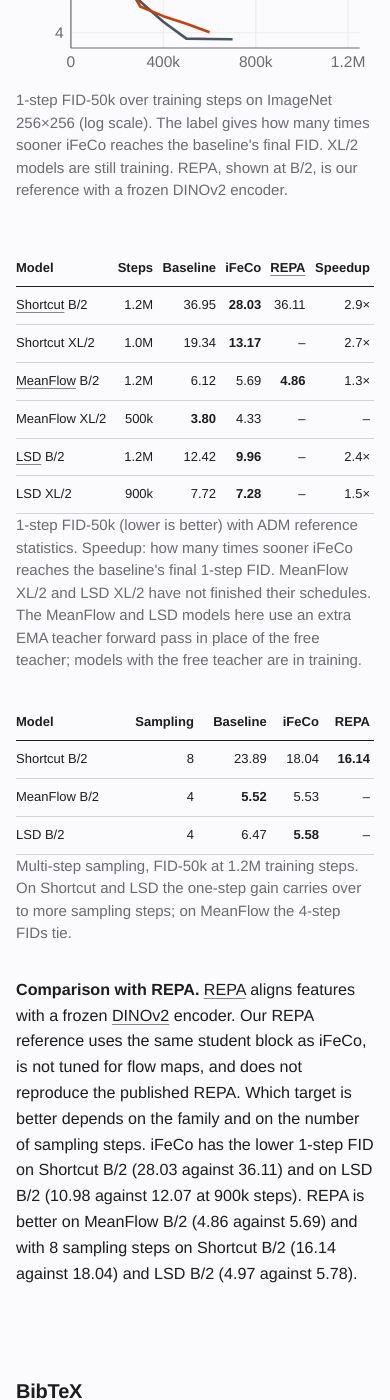
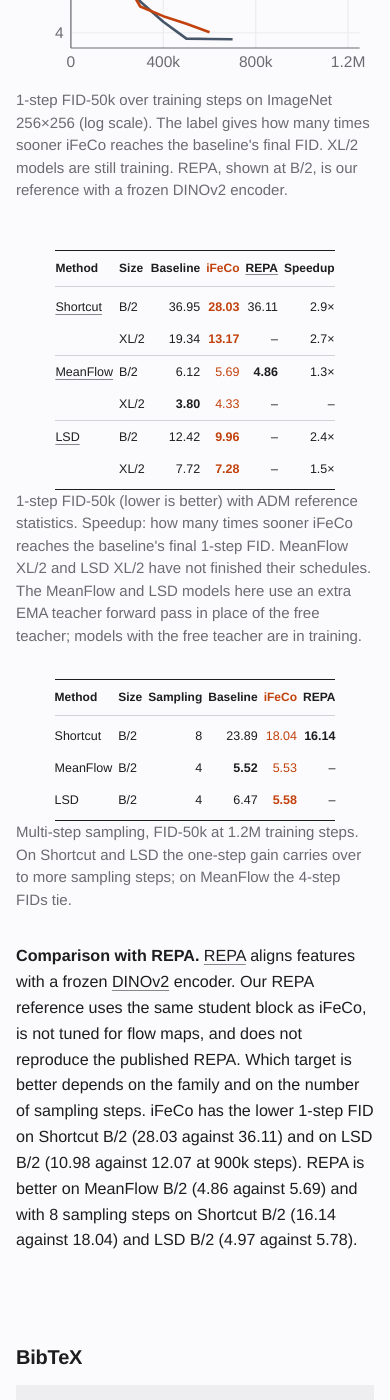
Before and after one commit to rabiulcste/rabiulcste.github.io, a Jekyll site: the page built from ifeco-flow-maps/index.html, in a window 390 px wide and 1400 px high, scrolled down 4941 px. Built offline with Jekyll 4.4.1, drawn with Linux system fonts in a browser that asks for light colours.

Commit message:
Shared design language: booktabs tables with page accent for our method, captions in the text column; iFeCo tables grouped by method

```diff
--- a/css/project.css
+++ b/css/project.css
@@ -111,15 +111,26 @@ p { margin-block: 0 16px; }
     font-size: var(--text-secondary);
 }
 figcaption, .caption { margin-top: 12px; color: var(--muted); font-size: var(--text-secondary); line-height: 1.5; }
+/* Captions keep the text column even under a wide figure (a caption split under two diagram halves is the exception). */
+.wide figcaption:not(.drift-steps), figure.wide > figcaption { max-width: var(--col); margin-left: auto; margin-right: auto; }
 
 /* Tables */
 .table-wrap { overflow-x: auto; margin: 0; }
 .caption { margin-block: 12px 32px; }
-table { width: 100%; border-collapse: collapse; font-size: var(--text-secondary); font-variant-numeric: tabular-nums; }
-th, td { padding: 8px 12px; text-align: right; border-bottom: 1px solid var(--border); white-space: nowrap; }
-th:first-child, td:first-child { text-align: left; }
-thead th { font-weight: 600; border-bottom-color: var(--text); }
+/* Booktabs: top rule, thin rule under the header, bottom rule, no row dividers. Tables take the width they need, centred like the charts. */
+table { width: auto; min-width: min(100%, 420px); margin-inline: auto; border-collapse: collapse; font-size: 14px; font-variant-numeric: tabular-nums;
+    border-top: 1.5px solid var(--text); border-bottom: 1.5px solid var(--text); }
+th, td { padding: 6px 0 6px 28px; text-align: right; white-space: nowrap; border: 0; }
+th:first-child, td:first-child { padding-left: 0; text-align: left; }
+thead th { font-size: 13px; font-weight: 600; padding-block: 8px; border-bottom: 1px solid var(--border); }
+tbody tr:first-child > * { padding-top: 10px; }
+tbody tr:last-child > * { padding-bottom: 10px; }
+tbody tr.grp > * { border-top: 1px solid var(--border); }
+tbody th[colspan] { padding-top: 12px; font-size: 13px; font-weight: 600; color: var(--muted); text-align: left; }
+th.l, td.l { text-align: left; }
 tr.ours td { font-weight: 600; }
+/* Our method's column takes the page accent; each page sets --accent to its own colour. */
+table .ours { color: var(--accent, var(--text)); }
 table.text th, table.text td { text-align: left; }
 
 /* BibTeX */
@@ -150,7 +161,9 @@ footer.site a { color: var(--muted); text-decoration: none; }
 .tabs[hidden] { display: none; }
 /* Phones: tables and BibTeX wrap instead of scrolling sideways. */
 @media (max-width: 767px) {
-    td, th { white-space: normal; padding-left: 6px; padding-right: 6px; }
+    td, th { white-space: normal; padding-left: 6px; padding-right: 0; }
+    table { font-size: 12.5px; min-width: 0; }
+    thead th { font-size: 12px; }
     td:first-child, th:first-child { padding-left: 0; }
     #bibtex pre { white-space: pre-wrap; overflow-wrap: anywhere; }
 }
--- a/ifeco-flow-maps/index.html
+++ b/ifeco-flow-maps/index.html
@@ -27,6 +27,9 @@ bibtex: |
 ---
 <!-- TODO: co-authors (add them to the authors list and the bibtex) -->
 <style>
+    :root { --accent: var(--acc); }
+    .fe-short { display: none; }
+    @media (max-width: 767px) { .fe-desk { display: none; } }
     /* Amber is iFeCo (student block, teacher's cleaner view, loss), slate the baseline and the flow-map loss, violet REPA. */
     :root { --dim: 0.1; --acc: #c2410c; --acc-f: #fff1e6; --acc-s: #ffedd5; --sl: #475569; --sl-f: #f1f5f9; --rep: #7c3aed; --grid: #ececef; }
     @media (prefers-color-scheme: dark) {
@@ -110,10 +113,7 @@ bibtex: |
         .fe-pair { gap: 12px; }
         .fe-long { display: none; }
         .fe-btns { flex-wrap: nowrap; }
-        /* six columns in 358px: smaller type, tighter cells, no backbone prefix */
-        #results table { font-size: 13px; }
-        #results td, #results th { padding-left: 4px; padding-right: 4px; }
-        #results td:first-child, #results th:first-child { padding-left: 0; }
+        .fe-short { display: inline; }
     }
 </style>
 
@@ -787,15 +787,15 @@ bibtex: |
     <div class="table-wrap">
         <table>
             <thead>
-                <tr><th>Model</th><th>Steps</th><th>Baseline</th><th>iFeCo</th><th><a href="https://arxiv.org/abs/2410.06940">REPA</a></th><th>Speedup</th></tr>
+                <tr><th>Method</th><th class="l"><span class="fe-long">Backbone</span><span class="fe-short">Size</span></th><th class="fe-desk">Steps</th><th>Baseline</th><th class="ours">iFeCo</th><th><a href="https://arxiv.org/abs/2410.06940">REPA</a></th><th>Speedup</th></tr>
             </thead>
             <tbody>
-                <tr><td><a href="https://arxiv.org/abs/2410.12557">Shortcut</a> <span class="fe-long">DiT-</span>B/2</td><td>1.2M</td><td>36.95</td><td><strong>28.03</strong></td><td>36.11</td><td>2.9&times;</td></tr>
-                <tr><td>Shortcut <span class="fe-long">DiT-</span>XL/2</td><td>1.0M</td><td>19.34</td><td><strong>13.17</strong></td><td>&ndash;</td><td>2.7&times;</td></tr>
-                <tr><td><a href="https://arxiv.org/abs/2505.13447">MeanFlow</a> <span class="fe-long">SiT-</span>B/2</td><td>1.2M</td><td>6.12</td><td>5.69</td><td><strong>4.86</strong></td><td>1.3&times;</td></tr>
-                <tr><td>MeanFlow <span class="fe-long">SiT-</span>XL/2</td><td>500k</td><td><strong>3.80</strong></td><td>4.33</td><td>&ndash;</td><td>&ndash;</td></tr>
-                <tr><td><a href="https://arxiv.org/abs/2505.18825">LSD</a> <span class="fe-long">SiT-</span>B/2</td><td>1.2M</td><td>12.42</td><td><strong>9.96</strong></td><td>&ndash;</td><td>2.4&times;</td></tr>
-                <tr><td>LSD <span class="fe-long">SiT-</span>XL/2</td><td>900k</td><td>7.72</td><td><strong>7.28</strong></td><td>&ndash;</td><td>1.5&times;</td></tr>
+                <tr><td><a href="https://arxiv.org/abs/2410.12557">Shortcut</a></td><td class="l"><span class="fe-long">DiT-</span>B/2</td><td class="fe-desk">1.2M</td><td>36.95</td><td class="ours"><strong>28.03</strong></td><td>36.11</td><td>2.9&times;</td></tr>
+                <tr><td></td><td class="l"><span class="fe-long">DiT-</span>XL/2</td><td class="fe-desk">1.0M</td><td>19.34</td><td class="ours"><strong>13.17</strong></td><td>&ndash;</td><td>2.7&times;</td></tr>
+                <tr class="grp"><td><a href="https://arxiv.org/abs/2505.13447">MeanFlow</a></td><td class="l"><span class="fe-long">SiT-</span>B/2</td><td class="fe-desk">1.2M</td><td>6.12</td><td class="ours">5.69</td><td><strong>4.86</strong></td><td>1.3&times;</td></tr>
+                <tr><td></td><td class="l"><span class="fe-long">SiT-</span>XL/2</td><td class="fe-desk">500k</td><td><strong>3.80</strong></td><td class="ours">4.33</td><td>&ndash;</td><td>&ndash;</td></tr>
+                <tr class="grp"><td><a href="https://arxiv.org/abs/2505.18825">LSD</a></td><td class="l"><span class="fe-long">SiT-</span>B/2</td><td class="fe-desk">1.2M</td><td>12.42</td><td class="ours"><strong>9.96</strong></td><td>&ndash;</td><td>2.4&times;</td></tr>
+                <tr><td></td><td class="l"><span class="fe-long">SiT-</span>XL/2</td><td class="fe-desk">900k</td><td>7.72</td><td class="ours"><strong>7.28</strong></td><td>&ndash;</td><td>1.5&times;</td></tr>
             </tbody>
         </table>
     </div>
@@ -803,12 +803,12 @@ bibtex: |
     <div class="table-wrap">
         <table>
             <thead>
-                <tr><th>Model</th><th>Sampling<span class="fe-long"> steps</span></th><th>Baseline</th><th>iFeCo</th><th>REPA</th></tr>
+                <tr><th>Method</th><th class="l"><span class="fe-long">Backbone</span><span class="fe-short">Size</span></th><th>Sampling<span class="fe-long"> steps</span></th><th>Baseline</th><th class="ours">iFeCo</th><th>REPA</th></tr>
             </thead>
             <tbody>
-                <tr><td>Shortcut <span class="fe-long">DiT-</span>B/2</td><td>8</td><td>23.89</td><td>18.04</td><td><strong>16.14</strong></td></tr>
-                <tr><td>MeanFlow <span class="fe-long">SiT-</span>B/2</td><td>4</td><td><strong>5.52</strong></td><td>5.53</td><td>&ndash;</td></tr>
-                <tr><td>LSD <span class="fe-long">SiT-</span>B/2</td><td>4</td><td>6.47</td><td><strong>5.58</strong></td><td>&ndash;</td></tr>
+                <tr><td>Shortcut</td><td class="l"><span class="fe-long">DiT-</span>B/2</td><td>8</td><td>23.89</td><td class="ours">18.04</td><td><strong>16.14</strong></td></tr>
+                <tr><td>MeanFlow</td><td class="l"><span class="fe-long">SiT-</span>B/2</td><td>4</td><td><strong>5.52</strong></td><td class="ours">5.53</td><td>&ndash;</td></tr>
+                <tr><td>LSD</td><td class="l"><span class="fe-long">SiT-</span>B/2</td><td>4</td><td>6.47</td><td class="ours"><strong>5.58</strong></td><td>&ndash;</td></tr>
             </tbody>
         </table>
     </div>
```
Also changed, not shown: dem-denoising-embeddings/index.html (+6 -5 lines).
